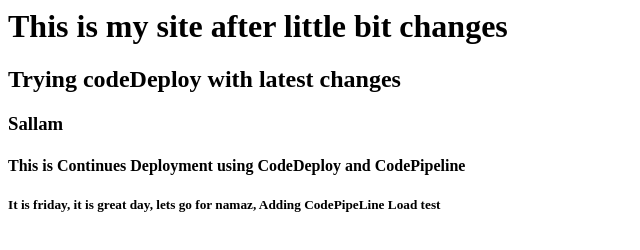
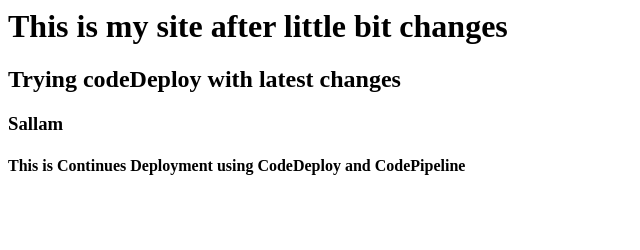
Before and after one commit to naveedkumbhar/codeDeploy, a plain HTML site: page index.html in a window 1280 px wide. Shown: the whole page, without its empty margins (0-640 px from the left). Drawn offline with Linux system fonts and the light colour scheme.

Commit message:
Update index.html

```diff
--- a/index.html
+++ b/index.html
@@ -3,4 +3,3 @@
 <h2>Trying codeDeploy with latest changes</h2>
 <h3> Sallam </h3>
 <h4> This is Continues Deployment using CodeDeploy and CodePipeline </h4>
-<h5>It is friday, it is great day, lets go for namaz, Adding CodePipeLine Load test</h5>
```
